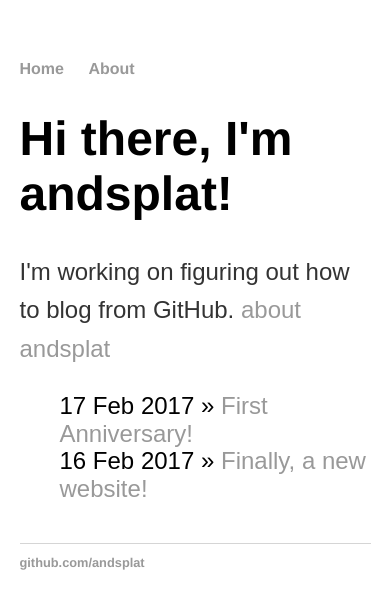
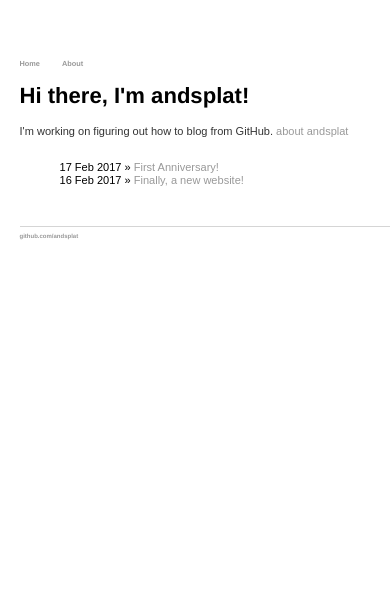
Before and after one commit to andsplat/benwfey, a Jekyll site: the page built from index.html, in a window 390 px wide. Shown: the top 609 px of the page. Built offline with Jekyll 4.4.1, drawn with Linux system fonts in a browser that asks for light colours.

Commit message:
Update main.css

```diff
--- a/css/main.css
+++ b/css/main.css
@@ -42,3 +42,11 @@
 ul.posts li {
     list-style: none;
 }
+
+
+/*  Mobile Layout: 320px. */
+@media only screen and (max-width: 479px) {
+body {width:100%;}
+html {font-size: 46%;}
+img {width: 100%; padding:0;overflow:auto;margin:0 auto;}
+}
```
